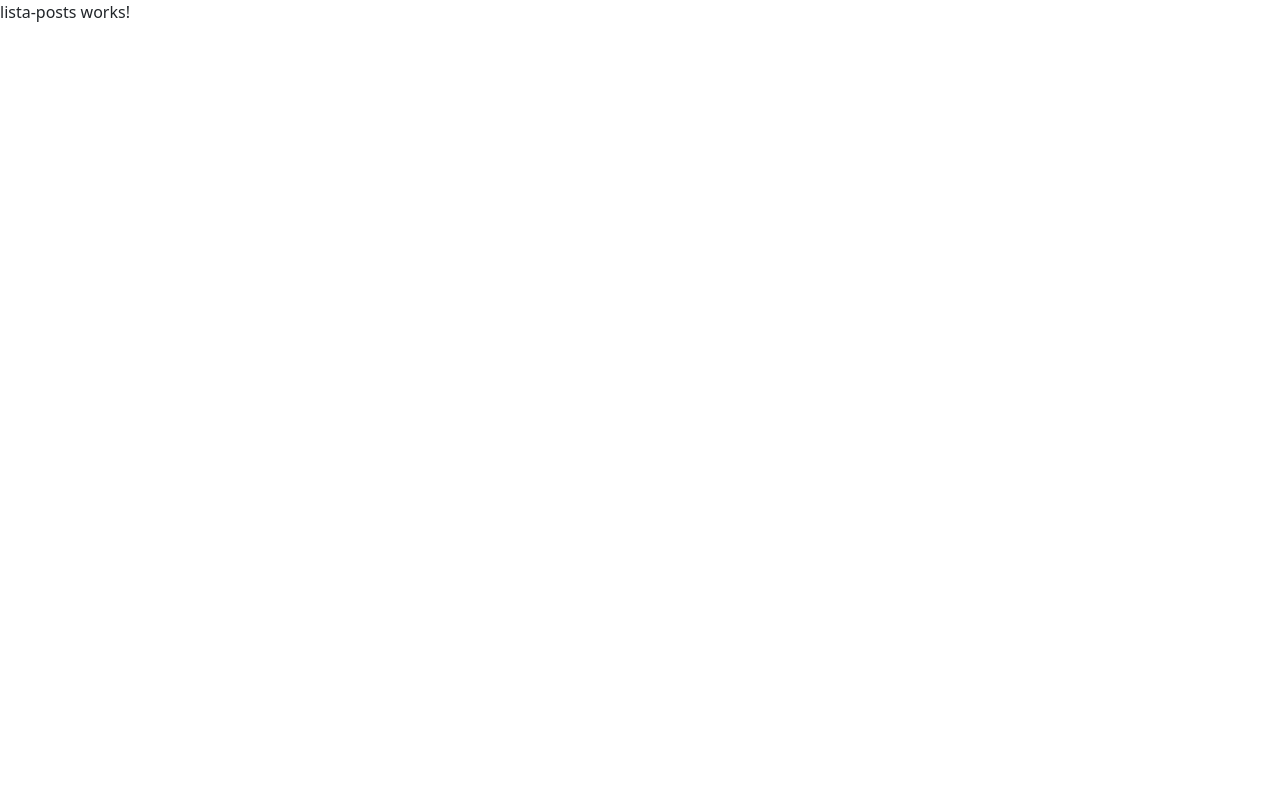
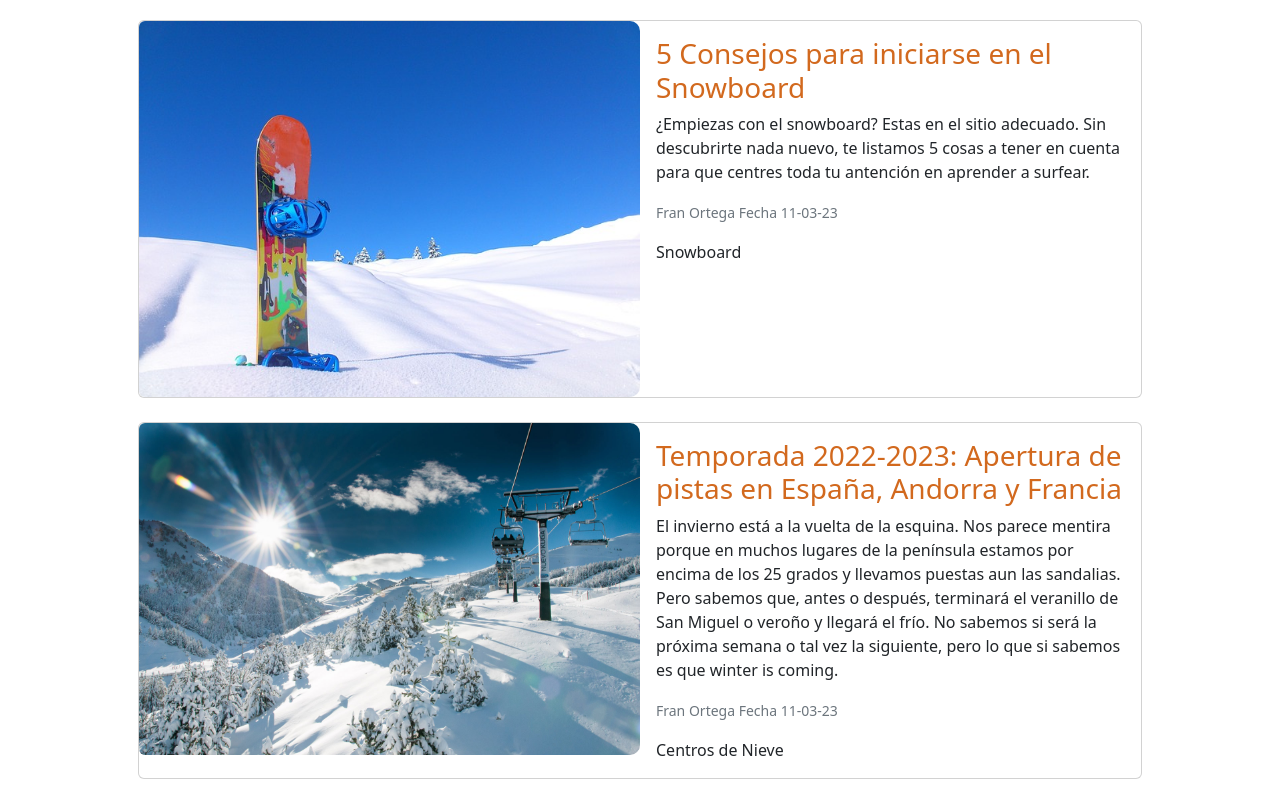
Before and after one commit to FranOrteg/Fran_BLOG, an Angular app in the folder BLOG/: page /posts in a window 1280 px wide. Shown: the top 800 px of the page. Built offline with nearby package versions, Linux system fonts and the light colour scheme.

Commit message:
get All posts

```diff
--- a/BLOG/src/app/components/lista-posts/lista-posts.component.css
+++ b/BLOG/src/app/components/lista-posts/lista-posts.component.css
@@ -0,0 +1,16 @@
+img {
+    border-radius: 10px;
+}
+
+h3 {
+    color: chocolate;
+}
+
+.post {
+    padding: 20px;
+    margin: 0 auto;
+}
+
+.card {
+    margin: 0 auto;
+}
--- a/BLOG/src/app/components/lista-posts/lista-posts.component.html
+++ b/BLOG/src/app/components/lista-posts/lista-posts.component.html
@@ -1 +1,17 @@
-<p>lista-posts works!</p>
+<div class="post">
+    <div class="card mb-4" style="max-width: 1004px;" *ngFor="let post of arrPosts">
+        <div class="row g-0">
+            <div class="col-md-6">
+                <img [src]="post.imagen" class="img-fluid rounded-start" alt="...">
+            </div>
+            <div class="col-md-6">
+                <div class="card-body">
+                    <h3 class="card-title">{{post.titulo}}</h3>
+                    <p class="card-text">{{post.texto}}</p>
+                    <p class="card-text"><small class="text-muted">{{post.autor}} Fecha {{post.fecha}}</small></p>
+                    <p class="card-text">{{post.categoria}}</p>
+                </div>
+            </div>
+        </div>
+    </div>
+</div>
--- a/BLOG/src/app/components/lista-posts/lista-posts.component.ts
+++ b/BLOG/src/app/components/lista-posts/lista-posts.component.ts
@@ -1,4 +1,6 @@
 import { Component } from '@angular/core';
+import { Post } from 'src/app/interfaces/post.interface';
+import { PostService } from 'src/app/services/post.service';
 
 @Component({
   selector: 'app-lista-posts',
@@ -7,4 +9,13 @@ import { Component } from '@angular/core';
 })
 export class ListaPostsComponent {
 
+  arrPosts: Post[];
+
+  constructor(private postsService: PostService) {
+    this.arrPosts = [];
+  }
+
+  ngOnInit() {
+    this.arrPosts = this.postsService.getAll()
+  }
 }
--- a/BLOG/src/app/services/post.service.ts
+++ b/BLOG/src/app/services/post.service.ts
@@ -1,4 +1,6 @@
 import { Injectable } from '@angular/core';
+import { POSTS } from '../db/posts.db';
+import { Post } from '../interfaces/post.interface';
 
 @Injectable({
   providedIn: 'root'
@@ -6,4 +8,9 @@ import { Injectable } from '@angular/core';
 export class PostService {
 
   constructor() { }
+
+
+  getAll(): Post[] {
+    return POSTS
+  }
 }
```
